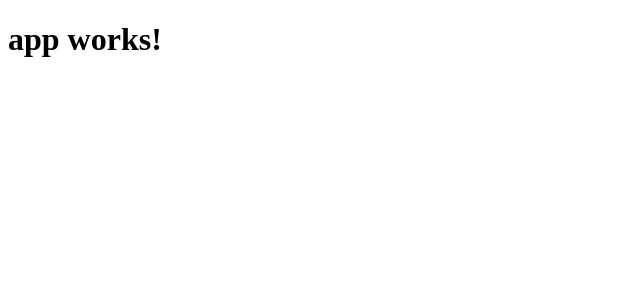
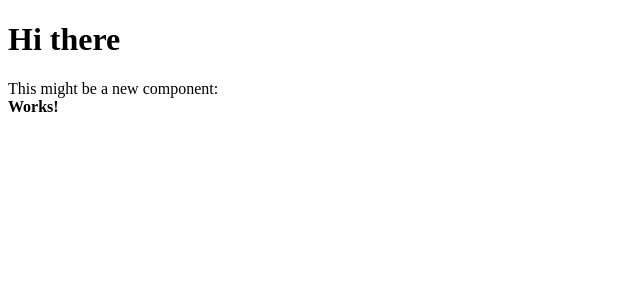
Before and after one commit to dukakent/info-theory-lab2, an Angular app: page / in a window 1280 px wide. Shown: the top 300 px of the page, without its empty margins (0-640 px from the left). Built offline with nearby package versions, Linux system fonts and the light colour scheme.

Commit message:
enthropy folder added

```diff
--- a/src/app/app.component.html
+++ b/src/app/app.component.html
@@ -1,3 +1,8 @@
 <h1>
-  {{title}}
+  Hi there
 </h1>
+<div>
+  This might be a new component:
+</div>
+<matrix>
+</matrix>
--- a/src/app/app.component.ts
+++ b/src/app/app.component.ts
@@ -1,10 +1,8 @@
 import { Component } from '@angular/core';
 
 @Component({
-  selector: 'app-root',
-  templateUrl: './app.component.html',
-  styleUrls: ['./app.component.css']
+  selector:     'app-root',
+  templateUrl:  './app.component.html',
+  styleUrls:    [ './app.component.css' ]
 })
-export class AppComponent {
-  title = 'app works!';
-}
+export class AppComponent {}
--- /dev/null
+++ b/src/app/matrix/matrix.component.html
@@ -0,0 +1 @@
+<strong>Works!</strong>
```
Also changed, not shown: src/app/app.module.ts (+8 -6 lines), src/app/enthropy/enthropy.service.ts (added, +12 -0 lines), src/app/matrix/matrix.component.ts (added, +7 -0 lines), 1 other file (tests, documents, lock files or other folders).
